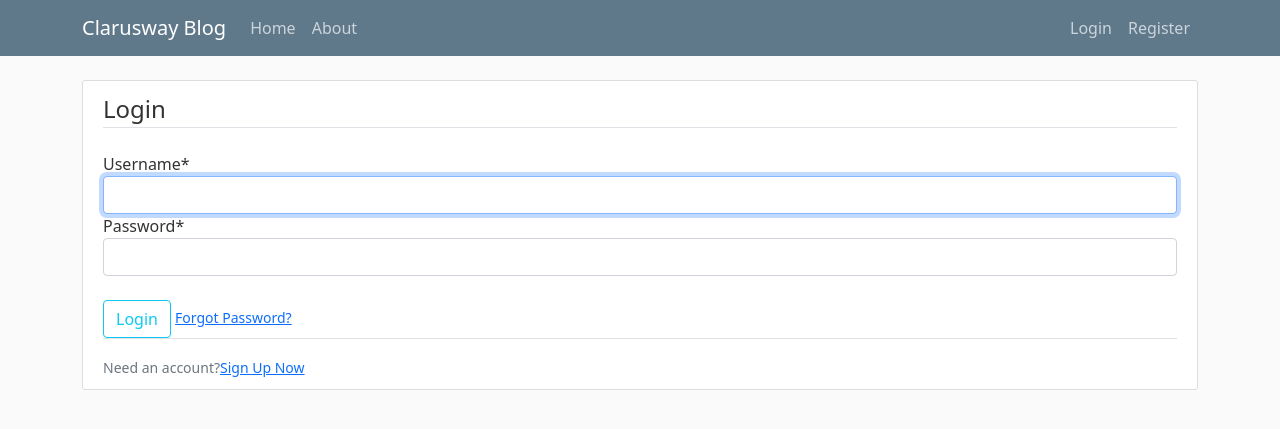
After one commit to erol23/blog_project, a Django app: page /users/login/ in a window 1280 px wide. The commit adds this page. Shown: the top 429 px of the page. Run offline with Django 4.2, Linux system fonts and the light colour scheme; some libraries are stand-ins or nearby versions.

Commit message:
added login and logout pages

```diff
--- a/src/blog/settings.py
+++ b/src/blog/settings.py
@@ -135,3 +135,5 @@ MEDIA_ROOT = BASE_DIR / "media_root"
 DEFAULT_AUTO_FIELD = 'django.db.models.BigAutoField'
 
 CRISPY_TEMPLATE_PACK = 'bootstrap4'
+
+LOGIN_REDIRECT_URL = "blogapp:list"
--- a/src/templates/navbar.html
+++ b/src/templates/navbar.html
@@ -14,11 +14,11 @@
                 <!-- Navbar Right Side -->
                 <div class="navbar-nav">
                     {% if user.is_authenticated %}
-                    <a class="nav-item nav-link" href="#">Logout</a>
+                    <a class="nav-item nav-link" href="{% url 'logout' %}">Logout</a>
                     <a class="nav-item nav-link" href="{% url 'profile' %}">Profile</a>
                     <a class="nav-item nav-link" href="{% url 'blogapp:create' %}">New Post</a>
                     {% else %}
-                    <a class="nav-item nav-link" href="#">Login</a>
+                    <a class="nav-item nav-link" href="{% url 'login' %}">Login</a>
                     <a class="nav-item nav-link" href="{% url 'register' %}">Register</a>
                     {% endif %}
                 </div>
--- /dev/null
+++ b/src/users/templates/users/login.html
@@ -0,0 +1,26 @@
+{% extends 'base.html' %} {% block title %}login{% endblock %}
+{% load crispy_forms_tags %}
+{% block content %}
+<div class="content-section">
+    <form action="" method="post">
+        {% csrf_token %}
+        <fieldset class="form-group">
+            <legend class="border-bottom mb-4">Login</legend>
+            {{ form|crispy }}
+        </fieldset>
+        <br>
+        <div class="form-group">
+            <button class="btn btn-outline-info" type="submit">Login</button>
+            <small class="text-muted ml-2">
+                <a href="#">Forgot Password?</a>
+            </small>
+        </div>
+    </form>
+    <div class="border-top pt-3">
+        <small class="text-muted">
+            Need an account?<a class="ml-2" href="{% url 'register' %}">Sign Up Now</a>
+        </small>
+    </div>
+
+</div>
+{% endblock %}
--- a/src/users/urls.py
+++ b/src/users/urls.py
@@ -1,3 +1,4 @@
+from re import template
 from django import urls
 from django.urls import path
 from django.contrib.auth import views as auth_views
@@ -5,6 +6,7 @@ from .views import register,profile
 
 urlpatterns = [
     path("register/", register, name="register"),
-    path("profile/", profile, name="profile")
-
+    path("profile/", profile, name="profile"),
+    path("login/", auth_views.LoginView.as_view(template_name="users/login.html"), name="login"),
+    path("logout/", auth_views.LogoutView.as_view(template_name="users/logout.html"), name="logout")
 ]
--- a/src/users/views.py
+++ b/src/users/views.py
@@ -8,7 +8,7 @@ def register(request):
 
     if form.is_valid():
         form.save()
-        # return redirect("login")
+        return redirect("login")
 
     context = {
         "form":form,
```
Also changed, not shown: src/users/templates/users/logout.html (added, +10 -0 lines).
